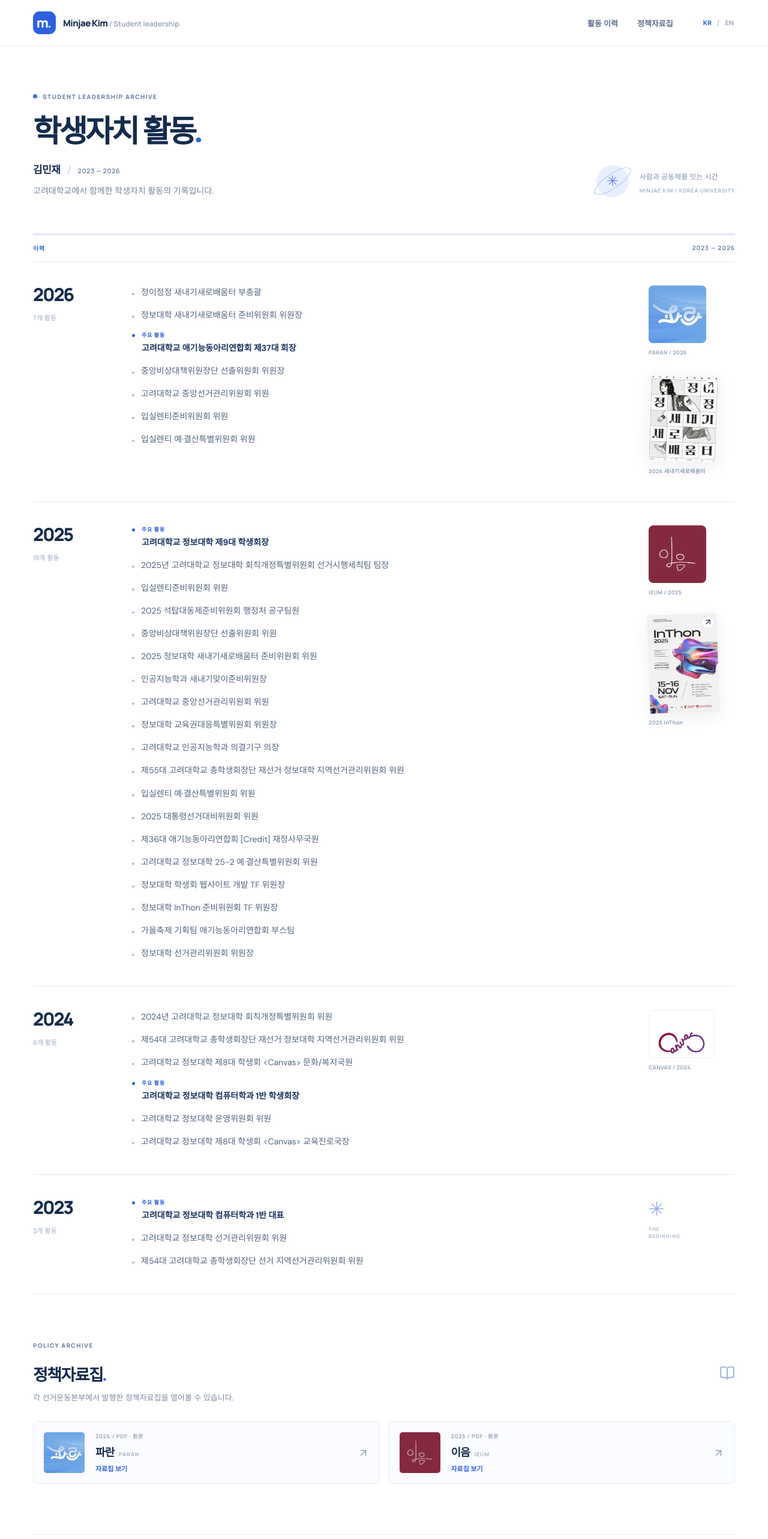
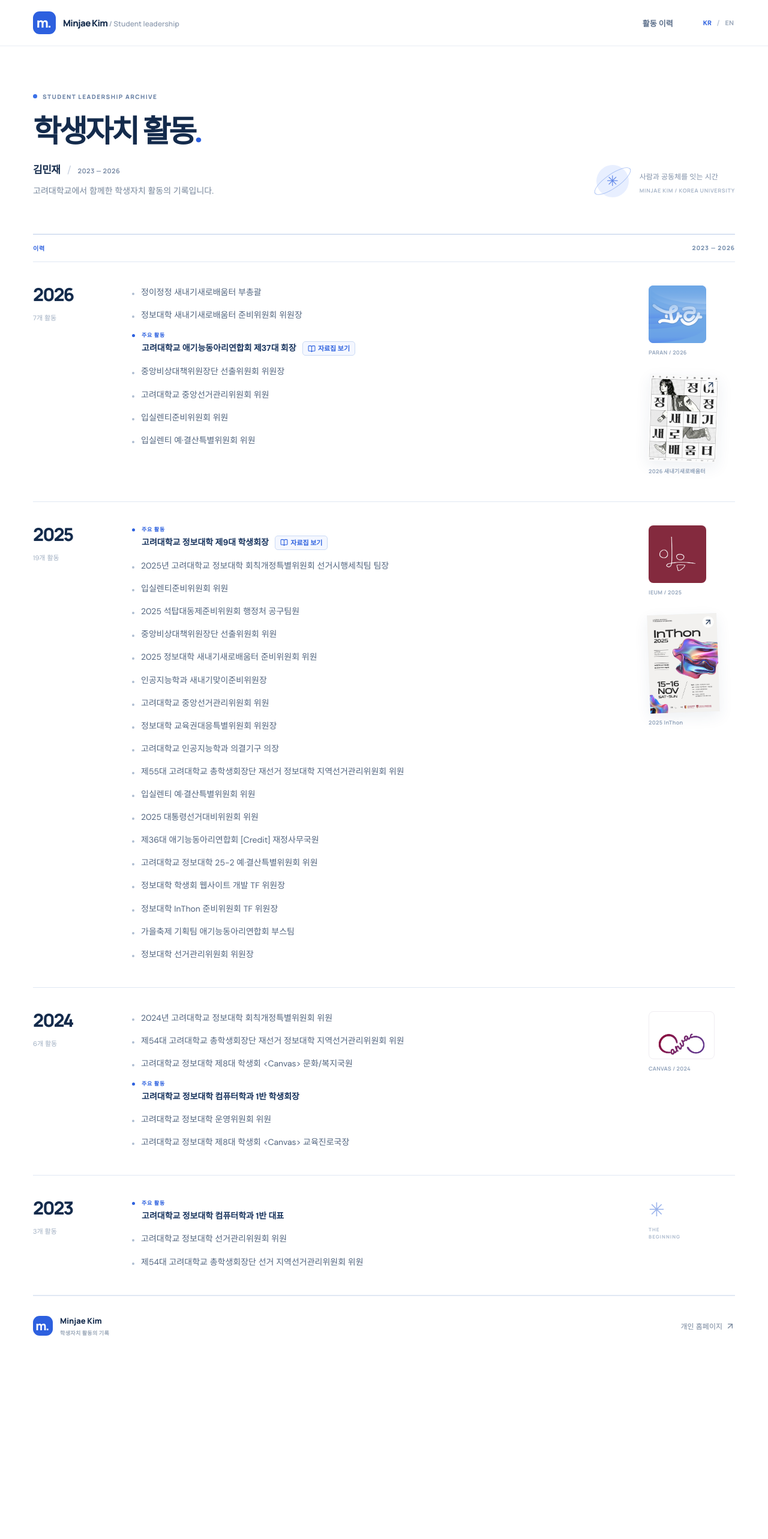
Before and after one commit to kmj200392/student-council, a Next.js app: page / in a window 1280 px wide. Shown: the top 2566 px of the page at 60% size. After the commit the page ends 2261 px from the top, so only its background shows below. Built offline with nearby package versions, Linux system fonts and the light colour scheme.

Commit message:
Update Site source

```diff
--- a/app/page.js
+++ b/app/page.js
@@ -8,7 +8,10 @@
  ko: {nav:['활동 이력','정책자료집'],label:'STUDENT LEADERSHIP ARCHIVE',title:'학생자치 활동',name:'김민재',sub:'고려대학교에서 함께한 학생자치 활동의 기록입니다.',summary:'사람과 공동체를 잇는 시간',period:'2023 — 2026',index:'이력',roles:'개 활동',highlight:'주요 활동',art2026:'애기능동아리연합회',art2025:'정보대학 학생회',orientation:'2026 새내기새로배움터',inthon:'2025 InThon',canvas:'정보대학 학생회 Canvas',viewPoster:'포스터 크게 보기',viewCover:'표지 크게 보기',policyTitle:'정책자료집',policySub:'각 선거운동본부에서 발행한 정책자료집을 열어볼 수 있습니다.',policyLink:'자료집 보기',policyNote:'PDF · 원문',close:'닫기',footer:'학생자치 활동의 기록',back:'개인 홈페이지',modal:'자료집 미리보기',external:'새 창에서 열기'},
  en: {nav:['Experience','Policy books'],label:'STUDENT LEADERSHIP ARCHIVE',title:'Student leadership',name:'Minjae Kim',sub:'A record of student leadership and service at Korea University.',summary:'Connecting people and communities',period:'2023 — 2026',index:'EXPERIENCE',roles:' roles',highlight:'LEADERSHIP',art2026:'Aegineung Club Association',art2025:'College of Informatics Student Council',orientation:'2026 Freshman Orientation',inthon:'2025 InThon',canvas:'College of Informatics Student Council Canvas',viewPoster:'View poster',viewCover:'View cover',policyTitle:'Policy books',policySub:'Read the original policy books from each election campaign.',policyLink:'Read the policy book',policyNote:'PDF · Korean original',close:'Close',footer:'A STUDENT LEADERSHIP ARCHIVE',back:'Personal homepage',modal:'Policy book preview',external:'Open in a new tab'},
 };
-const docs=[{name:'파란',roman:'PARAN',year:'2026',file:'paran-policy.pdf'},{name:'이음',roman:'IEUM',year:'2025',file:'ieum-policy.pdf'}];
+const docsByRole = {
+ '고려대학교 애기능동아리연합회 제37대 회장': {name:'파란',file:'paran-policy.pdf'},
+ '고려대학교 정보대학 제9대 학생회장': {name:'이음',file:'ieum-policy.pdf'},
+};
 function YearArt({year,t,lang}) {
  if(year==='2026') return <aside className="year-art" aria-label={t.art2026}><div className="logo-art paran-art"><img src="/assets/paran.png" alt={lang==='ko'?'파란 로고':'Paran logo'}/></div><span className="art-caption">PARAN / 2026</span><a className="poster-art orientation-art" href="/assets/orientation.jpg" target="_blank" rel="noreferrer" aria-label={t.viewCover}><img src="/assets/orientation.jpg" alt={t.orientation} loading="lazy"/><ArrowUpRight size={15}/></a><span className="art-caption">{t.orientation}</span></aside>;
  if(year==='2025') return <aside className="year-art" id="activities" aria-label={t.art2025}><div className="logo-art ieum-art"><img src="/assets/ieum-white.png" alt={lang==='ko'?'이음 로고':'Ieum logo'}/></div><span className="art-caption">IEUM / 2025</span><a className="poster-art inthon-art" href="/assets/inthon.jpg" target="_blank" rel="noreferrer" aria-label={t.viewPoster}><img src="/assets/inthon.jpg" alt="InThon 2025" loading="lazy"/><ArrowUpRight size={15}/></a><span className="art-caption">{t.inthon}</span></aside>;
@@ -24,10 +27,10 @@
  useEffect(()=>{if(!doc)return; function esc(e){if(e.key==='Escape'){setDoc(null);setBlobUrl(null)}};document.addEventListener('keydown',esc);return()=>document.removeEventListener('keydown',esc)},[doc]);
  const closeDoc=()=>{setDoc(null);setBlobUrl(null)};
  return <>
- <header className="header"><div className="nav-wrap"><a className="brand" href="#top" aria-label="Minjae Kim home"><span className="brand-mark">m.</span><span>Minjae Kim<span className="brand-sub"> / Student leadership</span></span></a><nav aria-label={lang==='ko'?'주 메뉴':'Main navigation'}><a href="#experience">{t.nav[0]}</a><a href="#policy">{t.nav[1]}</a></nav><div className="language" aria-label="Language"><button className={lang==='ko'?'active':''} onClick={()=>setLang('ko')} aria-pressed={lang==='ko'}>KR</button><span>/</span><button className={lang==='en'?'active':''} onClick={()=>setLang('en')} aria-pressed={lang==='en'}>EN</button></div></div></header>
+ <header className="header"><div className="nav-wrap"><a className="brand" href="#top" aria-label="Minjae Kim home"><span className="brand-mark">m.</span><span>Minjae Kim<span className="brand-sub"> / Student leadership</span></span></a><nav aria-label={lang==='ko'?'주 메뉴':'Main navigation'}><a href="#experience">{t.nav[0]}</a></nav><div className="language" aria-label="Language"><button className={lang==='ko'?'active':''} onClick={()=>setLang('ko')} aria-pressed={lang==='ko'}>KR</button><span>/</span><button className={lang==='en'?'active':''} onClick={()=>setLang('en')} aria-pressed={lang==='en'}>EN</button></div></div></header>
  <main className="wrap" id="top"><section className="intro"><div><p className="eyebrow"><span className="dot"/>{t.label}</p><h1>{t.title}<span>.</span></h1><p className="intro-name">{t.name} <span>/</span> <small>{t.period}</small></p><p className="intro-copy">{t.sub}</p></div><div className="intro-side"><div className="intro-ornament" aria-hidden="true"><span>✳</span><i/></div><p>{t.summary}<br/><span>MINJAE KIM / KOREA UNIVERSITY</span></p></div></section>
- <section className="experience" id="experience"><div className="section-label"><span>{t.index}</span><span>2023 — 2026</span></div><div className="timeline">{experience.map(group=><article className="year-row" id={'year-'+group.year} key={group.year}><div className="year"><h2>{group.year}</h2><span>{group.roles.length}{t.roles}</span></div><ul className="roles">{group.roles.map((role,i)=><li key={i} className={role[2]?'featured-role':''}><span className="role-bullet"/><div>{role[2]&&<span className="role-label">{t.highlight}</span>}<span>{role[lang==='ko'?0:1]}</span></div></li>)}</ul><YearArt year={group.year} t={t} lang={lang}/></article>)}</div></section>
- <section id="policy" className="policy"><div className="policy-heading"><div><p className="eyebrow">POLICY ARCHIVE</p><h2>{t.policyTitle}<span>.</span></h2><p>{t.policySub}</p></div><BookOpen aria-hidden="true" size={26}/></div><div className="documents">{docs.map(item=><button className="document" key={item.file} onClick={()=>setDoc(item)} aria-label={`${item.name} ${t.policyLink}`}><span className={'document-icon '+(item.roman==='PARAN'?'document-blue':'document-red')}><img src={item.roman==='PARAN'?'/assets/paran.png':'/assets/ieum-white.png'} alt=""/></span><span className="document-info"><small>{item.year} / {t.policyNote}</small><strong>{item.name} <em>{item.roman}</em></strong><span>{t.policyLink}</span></span><ArrowUpRight className="document-arrow" size={19}/></button>)}</div></section></main>
+ <section className="experience" id="experience"><div className="section-label"><span>{t.index}</span><span>2023 — 2026</span></div><div className="timeline">{experience.map(group=><article className="year-row" id={'year-'+group.year} key={group.year}><div className="year"><h2>{group.year}</h2><span>{group.roles.length}{t.roles}</span></div><ul className="roles">{group.roles.map((role,i)=><li key={i} className={role[2]?'featured-role':''}><span className="role-bullet"/><div>{role[2]&&<span className="role-label">{t.highlight}</span>}<span className="role-content">{role[lang==='ko'?0:1]}{docsByRole[role[0]]&&<> <button className="policy-inline" onClick={()=>setDoc(docsByRole[role[0]])} aria-label={`${docsByRole[role[0]].name} ${t.policyLink}`}><BookOpen size={13} aria-hidden="true"/> {t.policyLink}</button></>}</span></div></li>)}</ul><YearArt year={group.year} t={t} lang={lang}/></article>)}</div></section>
+ </main>
  <footer className="footer wrap"><div><span className="brand-mark">m.</span><div><strong>Minjae Kim</strong><small>{t.footer}</small></div></div><a href="https://minjaek.im/">{t.back} <ArrowUpRight size={16}/></a></footer>
  {doc&&<div className="modal-backdrop" onClick={closeDoc}><div className="modal" role="dialog" aria-modal="true" aria-label={`${doc.name} ${t.modal}`} onClick={e=>e.stopPropagation()}><div className="modal-bar"><strong>{doc.name} / {t.modal}</strong><div>{(doc.file!=='paran-policy.pdf'||blobUrl)&&<a href={doc.file==='paran-policy.pdf'?blobUrl:'/assets/'+doc.file} target="_blank" rel="noreferrer">{t.external} <ArrowUpRight size={15}/></a>}<button onClick={closeDoc} aria-label={t.close}><X size={21}/></button></div></div><PdfViewer file={doc.file} lang={lang} onBlobUrl={setBlobUrl}/>{(doc.file!=='paran-policy.pdf'||blobUrl)&&<p className="modal-fallback"><a href={doc.file==='paran-policy.pdf'?blobUrl:'/assets/'+doc.file} target="_blank" rel="noreferrer">{t.external} ↗</a></p>}</div></div>}
  </>;
```
Also changed, not shown: app/globals.css.
